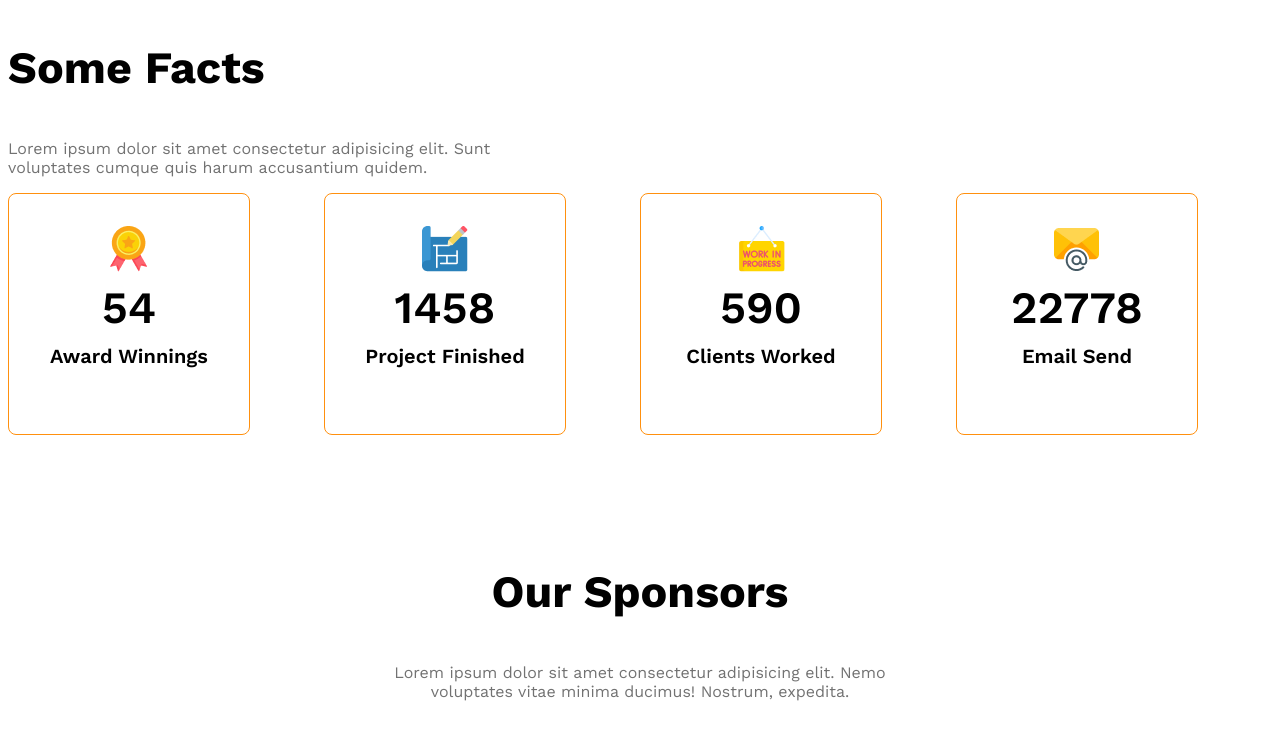
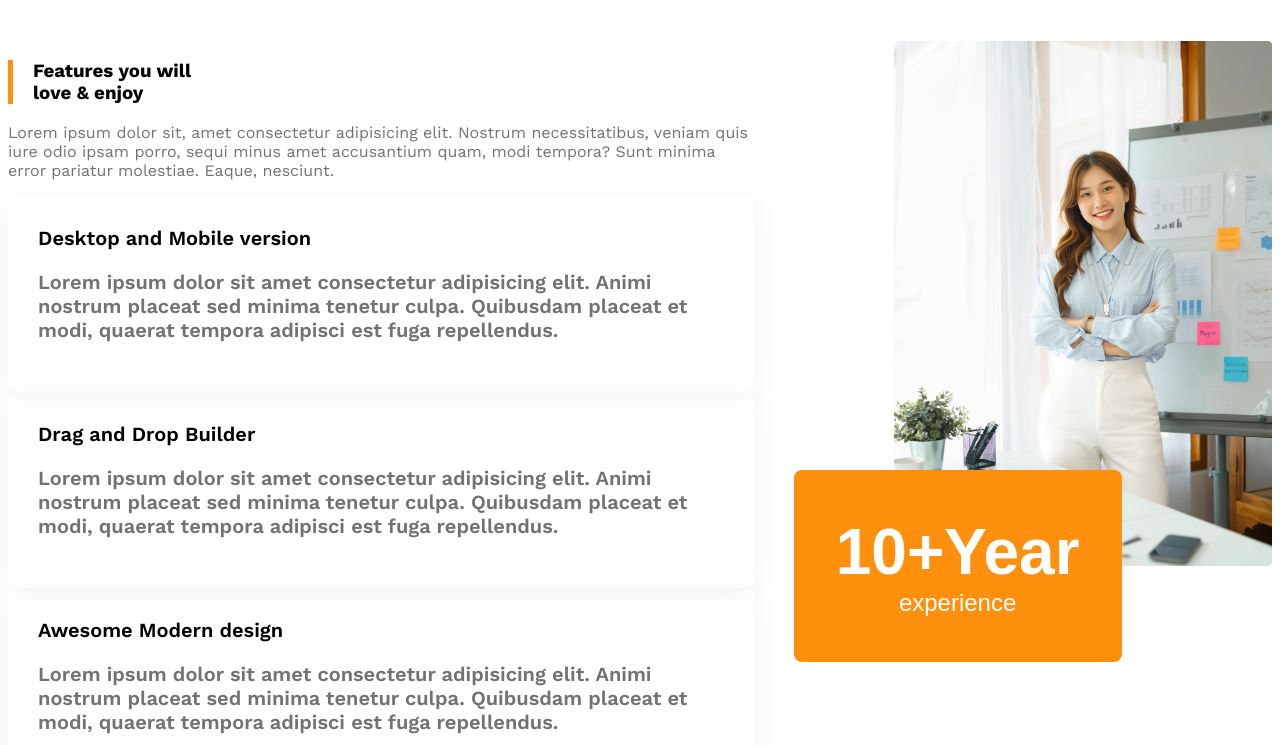
Before and after one commit to smim112112/g3-architect-website, a plain HTML site: page index.html in a window 1280 px wide. Shown: the part 2130-2875 px from the top of the page. Drawn offline with nearby package versions, Linux system fonts and the light colour scheme.

Commit message:
added all parts

```diff
--- a/index.html
+++ b/index.html
@@ -41,8 +41,36 @@
                 <button class="btn-primary">Explore More</button>
             </div>
         </section>
-        <section>
-
+        <!-- features section sponsors -->
+        <section class="features display-flex">
+            <div>
+                <h3 id="feature-section-title">Features you will <br> love & enjoy</h3>
+                <p class="text-light-gray">Lorem ipsum dolor sit, amet consectetur adipisicing elit. Nostrum necessitatibus, veniam quis iure odio ipsam porro, sequi minus amet accusantium quam, modi tempora? Sunt minima error pariatur molestiae. Eaque, nesciunt.</p>
+                <div class="feature-card">
+                    <h4 class="feature-title">Desktop and Mobile version</h4>
+                    <p class="text-light-gray">Lorem ipsum dolor sit amet consectetur adipisicing elit. Animi nostrum placeat sed minima tenetur culpa. Quibusdam placeat et modi, quaerat tempora adipisci est fuga repellendus.</p>
+                </div>
+                <div class="feature-card">
+                    <h4 class="feature-title">Drag and Drop Builder</h4>
+                    <p class="text-light-gray">Lorem ipsum dolor sit amet consectetur adipisicing elit. Animi nostrum placeat sed minima tenetur culpa. Quibusdam placeat et modi, quaerat tempora adipisci est fuga repellendus.</p>
+                </div>
+                <div class="feature-card">
+                    <h4 class="feature-title">Awesome Modern design</h4>
+                    <p class="text-light-gray">Lorem ipsum dolor sit amet consectetur adipisicing elit. Animi nostrum placeat sed minima tenetur culpa. Quibusdam placeat et modi, quaerat tempora adipisci est fuga repellendus.</p>
+                </div>
+                <div class="feature-card">
+                    <h4 class="feature-title">Super Easy to Edit</h4>
+                    <p class="text-light-gray">Lorem ipsum dolor sit amet consectetur adipisicing elit. Animi nostrum placeat sed minima tenetur culpa. Quibusdam placeat et modi, quaerat tempora adipisci est fuga repellendus.</p>
+                </div>
+            </div>
+            <div class="featured-architect">
+                <img src="images/architect.png" alt="">
+                <button id="experience-badge" class="btn-primary">
+                    <span id="experience-year">10+Year</span>
+                    <br>
+                    <span>experience</span>
+                </button>
+            </div>
         </section>
         <!-- some facts -->
          <section class="some-facts">
@@ -95,8 +123,8 @@
          </section>
     </main>
 
-    <footer>
-
+    <footer class="footer bg-light">
+        <p class="last-para" class="text-light-gray">All rights reserved copyright@2023 startup landing page design</p>
     </footer>
 </body>
 </html>
--- a/styles/architect.css
+++ b/styles/architect.css
@@ -144,6 +144,52 @@ main > section{
     .sponsor-companies img{
         filter:grayscale(100);
     }
+    /* features related  */
+    #feature-section-title{
+        border-left:5px solid #FF900E ;
+        padding-left: 20px;
+    }
+    .features{
+        gap: 140px;
+    }
+    .feature-card{
+        padding: 30px;
+        box-shadow: 0 4px 30px 0 rgba(0,0,0,0.06);
+        border-radius: 8px;
+        margin-bottom: 20px;
+    }
+    .feature-card, .feature-title{
+        font-weight: 600;
+        font-size: 1.25rem;
+        margin-top: 0px;
+        margin-bottom: 0px;
+
+    }
+
+    #experience-badge{
+        padding:45px 42px ;
+        font-size: 1.5rem;
+        font-weight: 500;
+        margin-left: -100px;
+        margin-top: -100px;
+    }
+    #experience-year{
+        font-size: 4rem;
+        font-weight: 700;
+    }
+    .featured-architect img{
+        max-width: 100%;
+    }
+    .footer{
+        max-width: 1440px;
+        margin: 50px auto;
+        padding-top: 20px;
+        padding-bottom: 20px;
+        border-radius: 8px;
+    }
+    .last-para{
+        text-align: center;
+    }
 /* responsive */
 @media screen and(max-width:576px){
     .navbar,
@@ -153,7 +199,8 @@ main > section{
     }
     .team-img-container,
     .facts-container
-    .sponsor-companies{
+    .sponsor-companies,
+    .features{
         grid-template-columns: repeat(1,1fr);
     }
     .facts-container{
@@ -167,11 +214,18 @@ main > section{
     .our-features{
         margin-left:20px ;
     }
+    #experience-badge{
+        margin-top: 20px;
+        margin-left: 20px;
+    }
+    .footer{
+        width: 100%;
+    }
 }
 
 /* medium size device */
 @media screen and(min-width:576px)and (max-width:992px){
-    .teams{
+    .teams, .features{
         flex-direction: column;
     }
     .our-features{
@@ -182,4 +236,8 @@ main > section{
         grid-template-columns: repeat(2,1fr);
         gap: 30px;
     }
+    #experience-badge{
+        margin-top: 20px;
+        margin-left: 20px;
+    }
 }
```
